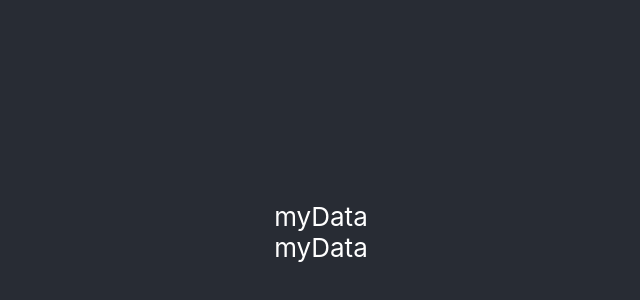
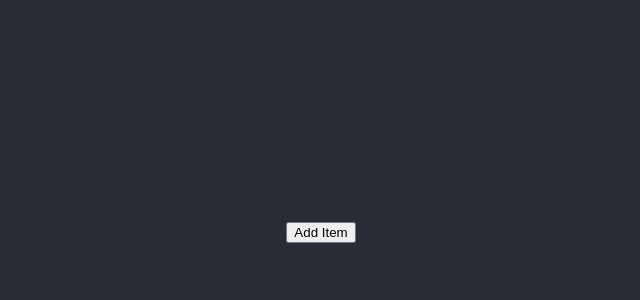
Before and after one commit to etrobert/react-query-playground, a React (Create React App) app: page / in a window 1280 px wide. Shown: the part 168-468 px from the top of the page, without its empty margins (319-959 px from the left). Built offline with nearby package versions, Linux system fonts and the light colour scheme.

Commit message:
Add a button to dynamically add items

```diff
--- a/package.json
+++ b/package.json
@@ -10,6 +10,7 @@
     "@types/node": "^16.11.43",
     "@types/react": "^18.0.15",
     "@types/react-dom": "^18.0.6",
+    "lodash": "^4.17.21",
     "react": "^18.2.0",
     "react-dom": "^18.2.0",
     "react-query": "^3.39.1",
@@ -40,5 +41,8 @@
       "last 1 firefox version",
       "last 1 safari version"
     ]
+  },
+  "devDependencies": {
+    "@types/lodash": "^4.14.182"
   }
 }
--- a/src/App.tsx
+++ b/src/App.tsx
@@ -1,12 +1,17 @@
+import range from 'lodash/range';
 import Item from './Item';
+import useCount from './useCount';
 import './App.css';
 
 function App() {
+  const { count, increaseCount } = useCount();
   return (
     <div className="App">
       <header className="App-header">
-        <Item />
-        <Item />
+        <button onClick={increaseCount}>Add Item</button>
+        {range(count).map((i) => (
+          <Item key={i} />
+        ))}
       </header>
     </div>
   );
--- /dev/null
+++ b/src/useCount.ts
@@ -0,0 +1,12 @@
+import { useCallback, useState } from 'react';
+
+const useCount = () => {
+  const [count, setCount] = useState(0);
+  const increaseCount = useCallback(
+    () => setCount((previousCount) => previousCount + 1),
+    []
+  );
+  return { count, increaseCount };
+};
+
+export default useCount;
```
Also changed, not shown: 1 other file (tests, documents, lock files or other folders).
